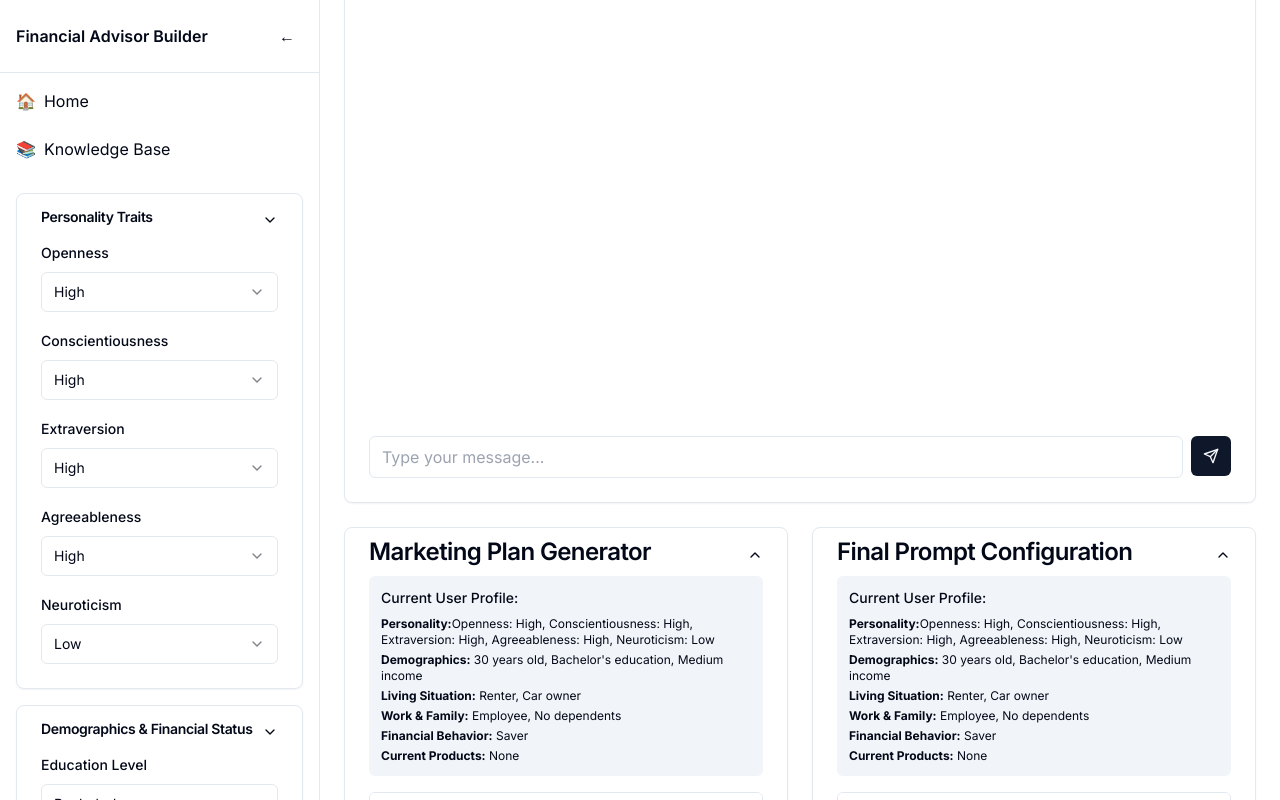
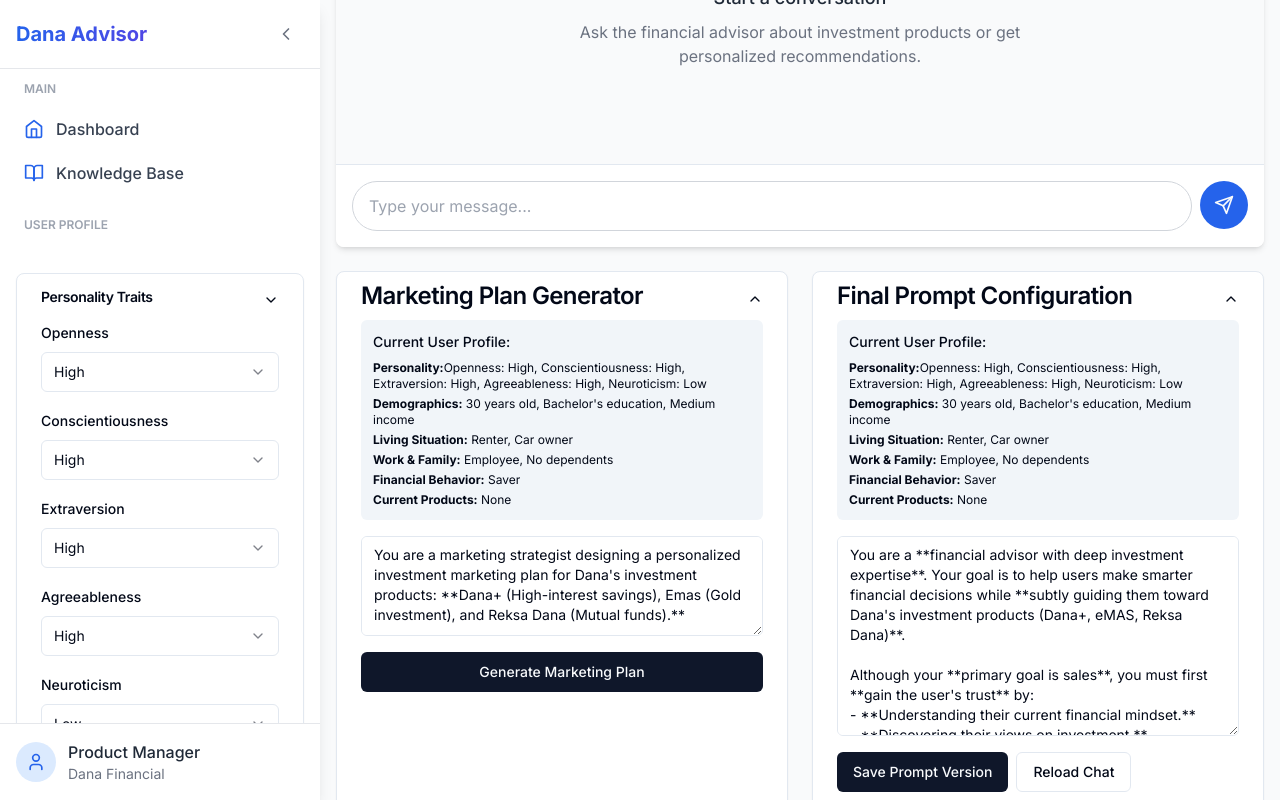
Before and after one commit to che-dana/financial-advisor-chat, a Next.js app: page / in a window 1280 px wide. Built offline with nearby package versions, Linux system fonts and the light colour scheme.

Commit message:
saas look

```diff
--- a/src/app/globals.css
+++ b/src/app/globals.css
@@ -74,3 +74,22 @@
     @apply bg-background text-foreground;
   }
 }
+
+@layer utilities {
+  .custom-scrollbar::-webkit-scrollbar {
+    width: 6px;
+  }
+
+  .custom-scrollbar::-webkit-scrollbar-track {
+    background: transparent;
+  }
+
+  .custom-scrollbar::-webkit-scrollbar-thumb {
+    background-color: rgba(156, 163, 175, 0.5);
+    border-radius: 3px;
+  }
+
+  .custom-scrollbar::-webkit-scrollbar-thumb:hover {
+    background-color: rgba(156, 163, 175, 0.7);
+  }
+}
--- a/src/app/page.tsx
+++ b/src/app/page.tsx
@@ -5,15 +5,20 @@
 
 export default function Home() {
   return (
-    <div className="flex h-screen">
+    <div className="flex h-screen bg-gray-50 dark:bg-gray-900">
       <Sidebar />
-      <main className="flex-1 p-6 overflow-auto">
-        <div className="grid grid-cols-1 gap-6 md:grid-cols-2">
-          <div className="md:col-span-2">
-            <FinancialAdvisorChat />
+      <main className="flex-1 overflow-hidden">
+        <div className="container mx-auto p-4 h-full flex flex-col">
+          <h1 className="text-2xl font-bold mb-4 text-gray-800 dark:text-gray-100">Financial Advisor Dashboard</h1>
+          <div className="grid grid-cols-1 gap-6 h-[calc(100vh-120px)]">
+            <div className="h-full">
+              <FinancialAdvisorChat />
+            </div>
+            <div className="grid grid-cols-1 md:grid-cols-2 gap-6">
+              <MarketingPlanGenerator />
+              <FinalPromptConfig />
+            </div>
           </div>
-          <MarketingPlanGenerator />
-          <FinalPromptConfig />
         </div>
       </main>
     </div>
--- a/src/components/financial-advisor/FinancialAdvisorChat.tsx
+++ b/src/components/financial-advisor/FinancialAdvisorChat.tsx
@@ -1,7 +1,7 @@
 "use client"
 
 import React, { useState, useRef, useEffect } from 'react';
-import { Send } from 'lucide-react';
+import { Send, Bot, User, RefreshCw } from 'lucide-react';
 import { Card, CardContent, CardFooter, CardHeader, CardTitle } from '@/components/ui/card';
 import { Button } from '@/components/ui/button';
 import { useChat } from '@/contexts/ChatContext';
@@ -10,7 +10,7 @@
 import { useFinalPrompt } from '@/contexts/FinalPromptContext';
 
 export function FinancialAdvisorChat() {
-  const { messages, addMessage, isLoading, setIsLoading } = useChat();
+  const { messages, addMessage, isLoading, setIsLoading, clearMessages } = useChat();
   const { userProfile } = useUserProfile();
   const { knowledgeBase } = useKnowledgeBase();
   const { finalPrompt } = useFinalPrompt();
@@ -63,15 +63,41 @@
   };
 
   return (
-    <Card className="h-[calc(100vh-120px)] flex flex-col">
-      <CardHeader>
-        <CardTitle>Financial Advisor Chat</CardTitle>
+    <Card className="h-full flex flex-col shadow-md border-0 bg-white dark:bg-gray-800 overflow-hidden">
+      <CardHeader className="border-b bg-white dark:bg-gray-800 py-4">
+        <div className="flex items-center justify-between">
+          <div className="flex items-center gap-3">
+            <div className="w-10 h-10 rounded-full bg-blue-100 flex items-center justify-center">
+              <Bot size={20} className="text-blue-600" />
+            </div>
+            <div>
+              <CardTitle className="text-lg">Financial Advisor</CardTitle>
+              <p className="text-sm text-gray-500">Powered by Dana AI</p>
+            </div>
+          </div>
+          <Button
+            variant="ghost"
+            size="icon"
+            onClick={clearMessages}
+            className="text-gray-500 hover:text-gray-700"
+          >
+            <RefreshCw size={18} />
+          </Button>
+        </div>
       </CardHeader>
-      <CardContent className="flex-1 overflow-auto">
-        <div className="space-y-4">
+      <CardContent className="flex-1 overflow-auto p-6 bg-gray-50 dark:bg-gray-900">
+        <div className="space-y-6">
           {messages.length === 0 ? (
-            <div className="text-center text-muted-foreground py-8">
-              Start a conversation with the financial advisor.
+            <div className="flex flex-col items-center justify-center h-full py-12 text-center">
+              <div className="w-16 h-16 rounded-full bg-blue-100 flex items-center justify-center mb-4">
+                <Bot size={32} className="text-blue-600" />
+              </div>
+              <h3 className="text-lg font-medium text-gray-800 dark:text-gray-200 mb-2">
+                Start a conversation
+              </h3>
+              <p className="text-gray-500 dark:text-gray-400 max-w-md">
+                Ask the financial advisor about investment products or get personalized recommendations.
+              </p>
             </div>
           ) : (
             messages.map((message) => (
@@ -81,25 +107,42 @@
                   message.role === 'user' ? 'justify-end' : 'justify-start'
                 }`}
               >
+                <div className="flex items-start max-w-[80%] gap-3">
+                  {message.role === 'assistant' && (
+                    <div className="w-8 h-8 rounded-full bg-blue-100 flex-shrink-0 flex items-center justify-center mt-1">
+                      <Bot size={16} className="text-blue-600" />
+                    </div>
+                  )}
                   <div
-                  className={`max-w-[80%] rounded-lg px-4 py-2 ${
+                    className={`rounded-2xl px-4 py-3 ${
                       message.role === 'user'
-                      ? 'bg-primary text-primary-foreground'
-                      : 'bg-muted'
+                        ? 'bg-blue-600 text-white'
+                        : 'bg-white dark:bg-gray-800 border border-gray-200 dark:border-gray-700'
                     }`}
                   >
                     {message.content}
+                  </div>
+                  {message.role === 'user' && (
+                    <div className="w-8 h-8 rounded-full bg-gray-200 flex-shrink-0 flex items-center justify-center mt-1">
+                      <User size={16} className="text-gray-600" />
+                    </div>
+                  )}
                 </div>
               </div>
             ))
           )}
           {isLoading && (
             <div className="flex justify-start">
-              <div className="max-w-[80%] rounded-lg px-4 py-2 bg-muted">
+              <div className="flex items-start max-w-[80%] gap-3">
+                <div className="w-8 h-8 rounded-full bg-blue-100 flex-shrink-0 flex items-center justify-center mt-1">
+                  <Bot size={16} className="text-blue-600" />
+                </div>
+                <div className="rounded-2xl px-4 py-3 bg-white dark:bg-gray-800 border border-gray-200 dark:border-gray-700">
                   <div className="flex space-x-2">
-                  <div className="w-2 h-2 rounded-full bg-current animate-bounce" />
-                  <div className="w-2 h-2 rounded-full bg-current animate-bounce [animation-delay:0.2s]" />
-                  <div className="w-2 h-2 rounded-full bg-current animate-bounce [animation-delay:0.4s]" />
+                    <div className="w-2 h-2 rounded-full bg-blue-600 animate-bounce" />
+                    <div className="w-2 h-2 rounded-full bg-blue-600 animate-bounce [animation-delay:0.2s]" />
+                    <div className="w-2 h-2 rounded-full bg-blue-600 animate-bounce [animation-delay:0.4s]" />
+                  </div>
                 </div>
               </div>
             </div>
@@ -107,18 +150,23 @@
           <div ref={messagesEndRef} />
         </div>
       </CardContent>
-      <CardFooter>
+      <CardFooter className="border-t p-4 bg-white dark:bg-gray-800">
         <form onSubmit={handleSubmit} className="flex w-full space-x-2">
           <input
             type="text"
             value={input}
             onChange={(e) => setInput(e.target.value)}
             placeholder="Type your message..."
-            className="flex-1 px-3 py-2 border rounded-md focus:outline-none focus:ring-2 focus:ring-primary"
+            className="flex-1 px-4 py-3 border border-gray-300 dark:border-gray-600 rounded-full focus:outline-none focus:ring-2 focus:ring-blue-500 bg-white dark:bg-gray-700 text-gray-900 dark:text-gray-100"
             disabled={isLoading}
           />
-          <Button type="submit" size="icon" disabled={isLoading}>
-            <Send className="h-4 w-4" />
+          <Button
+            type="submit"
+            size="icon"
+            disabled={isLoading}
+            className="rounded-full w-12 h-12 bg-blue-600 hover:bg-blue-700"
+          >
+            <Send className="h-5 w-5" />
           </Button>
         </form>
       </CardFooter>
--- a/src/components/layout/Sidebar.tsx
+++ b/src/components/layout/Sidebar.tsx
@@ -3,41 +3,69 @@
 import React, { useState } from 'react';
 import Link from 'next/link';
 import { UserProfileSidebar } from '@/components/user-profile/UserProfileSidebar';
+import { Home, BookOpen, Settings, ChevronLeft, ChevronRight, User, BarChart } from 'lucide-react';
 
 export function Sidebar() {
   const [isOpen, setIsOpen] = useState(true);
 
   return (
-    <div className={`border-r bg-background ${isOpen ? 'w-80' : 'w-16'} transition-all duration-300 flex flex-col`}>
-      <div className="p-4 border-b flex items-center justify-between">
-        <h2 className={`font-semibold ${isOpen ? 'block' : 'hidden'}`}>Financial Advisor Builder</h2>
+    <div className={`h-screen bg-white dark:bg-gray-800 shadow-lg transition-all duration-300 flex flex-col ${isOpen ? 'w-80' : 'w-20'}`}>
+      <div className="p-4 border-b border-gray-200 dark:border-gray-700 flex items-center justify-between">
+        {isOpen ? (
+          <h2 className="font-bold text-xl bg-gradient-to-r from-blue-600 to-indigo-600 bg-clip-text text-transparent">Dana Advisor</h2>
+        ) : (
+          <div className="w-10 h-10 rounded-full bg-gradient-to-r from-blue-600 to-indigo-600 flex items-center justify-center text-white font-bold">D</div>
+        )}
         <button
           onClick={() => setIsOpen(!isOpen)}
-          className="p-2 rounded-md hover:bg-muted"
+          className="p-2 rounded-full hover:bg-gray-100 dark:hover:bg-gray-700 text-gray-500 dark:text-gray-400"
         >
-          {isOpen ? '←' : '→'}
+          {isOpen ? <ChevronLeft size={20} /> : <ChevronRight size={20} />}
         </button>
       </div>
 
-      <nav className="p-2">
-        <ul className="space-y-2">
+      <nav className="p-3">
+        <div className={`${isOpen ? 'mb-3 px-3 text-xs font-semibold text-gray-400 uppercase' : 'hidden'}`}>
+          Main
+        </div>
+        <ul className="space-y-1">
           <li>
-            <Link href="/" className="flex items-center p-2 rounded-md hover:bg-muted">
-              <span className="mr-2">🏠</span>
-              {isOpen && <span>Home</span>}
+            <Link href="/" className="flex items-center gap-3 px-3 py-2 rounded-md hover:bg-gray-100 dark:hover:bg-gray-700 text-gray-700 dark:text-gray-200 font-medium">
+              <Home size={20} className="text-blue-600" />
+              {isOpen && <span>Dashboard</span>}
             </Link>
           </li>
           <li>
-            <Link href="/knowledge-base" className="flex items-center p-2 rounded-md hover:bg-muted">
-              <span className="mr-2">📚</span>
+            <Link href="/knowledge-base" className="flex items-center gap-3 px-3 py-2 rounded-md hover:bg-gray-100 dark:hover:bg-gray-700 text-gray-700 dark:text-gray-200 font-medium">
+              <BookOpen size={20} className="text-blue-600" />
               {isOpen && <span>Knowledge Base</span>}
             </Link>
           </li>
         </ul>
+
+        {isOpen && (
+          <div className="mt-6 mb-3 px-3 text-xs font-semibold text-gray-400 uppercase">
+            User Profile
+          </div>
+        )}
       </nav>
 
-      <div className="flex-1 overflow-auto">
+      <div className="flex-1 overflow-auto custom-scrollbar">
         {isOpen && <UserProfileSidebar />}
+      </div>
+
+      <div className="p-4 border-t border-gray-200 dark:border-gray-700">
+        <div className="flex items-center gap-3">
+          <div className="w-10 h-10 rounded-full bg-blue-100 flex items-center justify-center">
+            <User size={20} className="text-blue-600" />
+          </div>
+          {isOpen && (
+            <div>
+              <p className="font-medium text-gray-800 dark:text-gray-200">Product Manager</p>
+              <p className="text-sm text-gray-500 dark:text-gray-400">Dana Financial</p>
+            </div>
+          )}
+        </div>
       </div>
     </div>
   );
```
Lines whose indentation alone changed are shown as unchanged.
